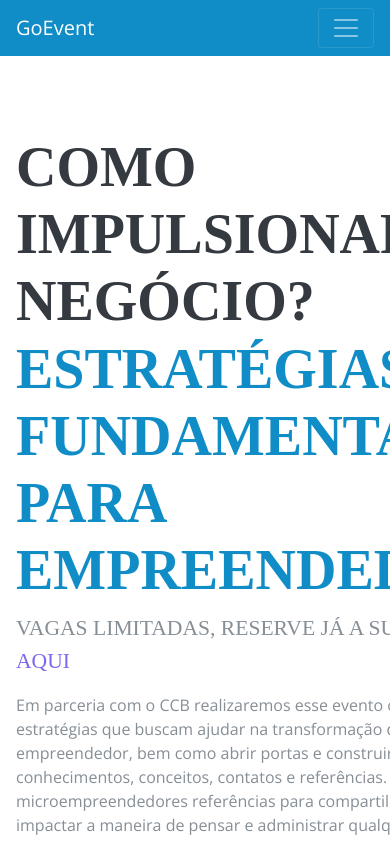
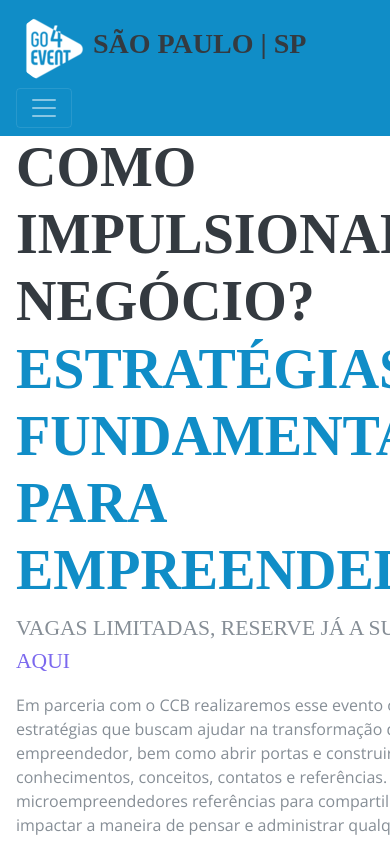
Before and after one commit to adasantos/GoEvent, a plain HTML site: page page/index_sp.html in a window 390 px wide. Shown: the top 844 px of the page. Drawn offline with nearby package versions, Linux system fonts and the light colour scheme; a web font is replaced by a local one.

Commit message:
Ajuste Header Mobile

```diff
--- a/page/index_sp.html
+++ b/page/index_sp.html
@@ -29,7 +29,12 @@
 
     <nav class="navbar navbar-expand-lg navbar-dark bg-primary fixed-top" id="sideNav">
       <a class="navbar-brand js-scroll-trigger" href="../index.html">
-        <span class="d-block d-lg-none">GoEvent</span>
+        <span class="d-block d-lg-none">
+          <div = class="d-flex flex-row justify-content-between align-items-center">
+            <img class="img-fluid img-profile rounded-circle mx-auto mb-0" src="../img/logo_White_mini.png" alt="">
+            <h3>São Paulo | SP</h3>
+         </div>
+        </span>
         <span class="d-none d-lg-block">
           <img class="img-fluid img-profile rounded-circle mx-auto mb-2" src="../img/logo_White.png" alt="">
         </span>
```
Also changed, not shown: page/index_sc.html (+6 -1 lines), img/logo_Red_mini.png (added), img/logo_Red_mini_2.png (added), img/logo_White_mini.png (added), img/logo_White_mini_2.png (added).
